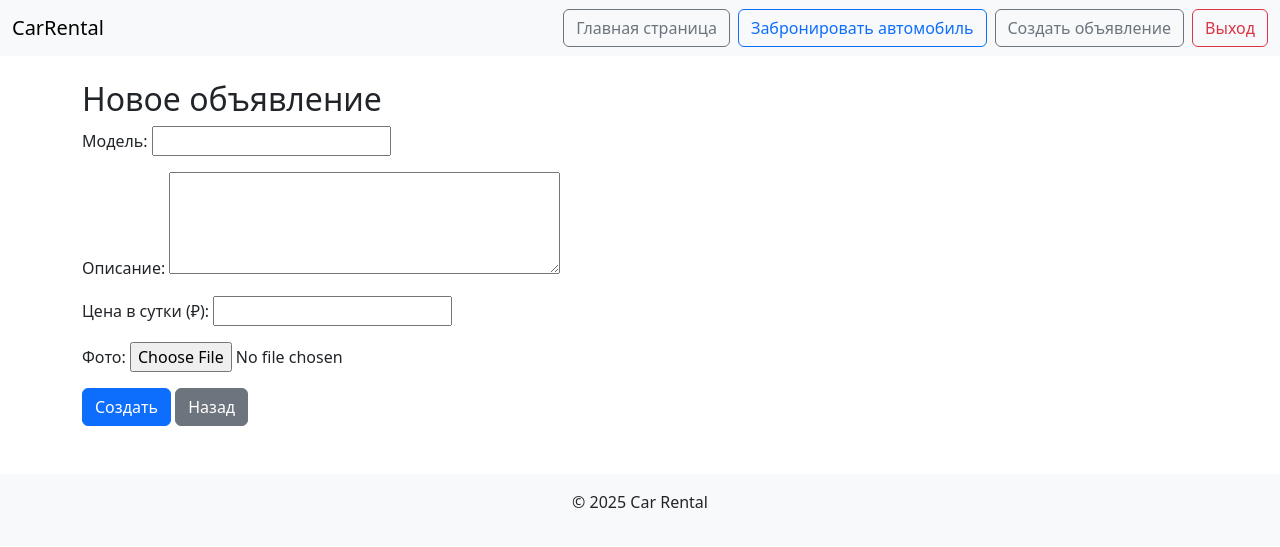
After one commit to NurbolUtegen/car_rental, a Django app: page /create-ad/ in a window 1280 px wide. The commit adds this page. Shown: the top 547 px of the page. Run offline with Django 4.2, Linux system fonts and the light colour scheme; a user stored in the database is signed in.

Commit message:
base.html and creating ad by user

```diff
--- a/main/forms.py
+++ b/main/forms.py
@@ -15,3 +15,15 @@ class BookingForm(forms.ModelForm):
     class Meta:
         model = Booking
         fields = ['start_date', 'end_date']
+
+
+from django import forms
+from .models import Car
+
+class CarForm(forms.ModelForm):
+    class Meta:
+        model = Car
+        fields = ['name', 'description', 'price', 'image']
+        widgets = {
+            'description': forms.Textarea(attrs={'rows': 4}),
+        }
--- a/main/models.py
+++ b/main/models.py
@@ -1,21 +1,22 @@
 from django.db import models
+from django.contrib.auth.models import User
 
 class Car(models.Model):
-    name = models.CharField(max_length=100)
-    description = models.TextField()
-    image = models.ImageField(upload_to='cars/')
+    name = models.CharField("Модель", max_length=100)
+    description = models.TextField("Описание")
+    price = models.DecimalField("Цена в сутки (₽)", max_digits=10, decimal_places=2)
+    image = models.ImageField("Фото", upload_to='cars/')
+    created_by = models.ForeignKey(User, on_delete=models.CASCADE, verbose_name="Создатель")
 
-    def _str_(self):
-        return self.name
-
-from django.contrib.auth.models import User
+    def __str__(self):
+        return f"{self.name} — {self.price}₽"
 
 class Booking(models.Model):
     user = models.ForeignKey(User, on_delete=models.CASCADE)
     car = models.ForeignKey(Car, on_delete=models.CASCADE)
-    start_date = models.DateField()
-    end_date = models.DateField()
-    created_at = models.DateTimeField(auto_now_add=True)
+    start_date = models.DateField("Дата начала")
+    end_date = models.DateField("Дата окончания")
+    created_at = models.DateTimeField("Создано", auto_now_add=True)
 
     def __str__(self):
         return f"{self.user.username} бронирует {self.car.name}"
--- /dev/null
+++ b/main/templates/base.html
@@ -0,0 +1,38 @@
+<!DOCTYPE html>
+<html lang="ru">
+<head>
+    <meta charset="UTF-8">
+    <title>{% block title %}Car Rental{% endblock %}</title>
+    <link href="https://cdn.jsdelivr.net/npm/bootstrap@5.3.0/dist/css/bootstrap.min.css" rel="stylesheet">
+</head>
+<body>
+
+<nav class="navbar navbar-expand-lg navbar-light bg-light">
+    <div class="container-fluid">
+        <a class="navbar-brand" href="{% url 'home' %}">CarRental</a>
+        <div class="d-flex ms-auto">
+            <a class="btn btn-outline-secondary me-2" href="{% url 'home' %}">Главная страница</a>
+            <a class="btn btn-outline-primary me-2" href="{% url 'car_list' %}">Забронировать автомобиль</a>
+            <a class="btn btn-outline-secondary me-2" href="{% url 'create_ad' %}">Создать объявление</a>
+            {% if user.is_authenticated %}
+                <form method="post" action="{% url 'logout' %}" class="d-inline">
+                    {% csrf_token %}
+                    <button type="submit" class="btn btn-outline-danger">Выход</button>
+                </form>
+            {% else %}
+                <a href="{% url 'login' %}" class="btn btn-outline-primary me-2">Вход</a>
+                <a href="{% url 'signup' %}" class="btn btn-primary">Регистрация</a>
+            {% endif %}
+        </div>
+    </div>
+</nav>
+
+<div class="container mt-4">
+    {% block content %}{% endblock %}
+</div>
+
+<footer class="bg-light text-center mt-5 p-3">
+    <p>&copy; 2025 Car Rental</p>
+</footer>
+
+<script src="https://cdn.jsdelivr.net/npm/bootstrap@5.3.0/dist/js/bootstrap.bundle.min.js
--- /dev/null
+++ b/main/templates/create_ad.html
@@ -0,0 +1,13 @@
+{% extends 'base.html' %}
+
+{% block title %}Создать объявление{% endblock %}
+
+{% block content %}
+<h2>Новое объявление</h2>
+<form method="post" enctype="multipart/form-data">
+    {% csrf_token %}
+    {{ form.as_p }}
+    <button type="submit" class="btn btn-primary">Создать</button>
+    <a href="{% url 'car_list' %}" class="btn btn-secondary">Назад</a>
+</form>
+{% endblock %}
--- a/main/urls.py
+++ b/main/urls.py
@@ -4,9 +4,10 @@ from django.contrib.auth import views as auth_views
 
 urlpatterns = [
     path('', views.home, name='home'),
+    path('cars/', views.car_list, name='car_list'),
     path('signup/', views.signup, name='signup'),
     path('login/', auth_views.LoginView.as_view(template_name='registration/login.html'), name='login'),
     path('logout/', auth_views.LogoutView.as_view(next_page='home'), name='logout'),
     path('book/<int:car_id>/', views.book_car, name='book_car'),
-
+    path('create-ad/', views.create_ad, name='create_ad'),
 ]
--- a/main/views.py
+++ b/main/views.py
@@ -17,8 +17,8 @@ def signup(request):
         form = SignUpForm(request.POST)
         if form.is_valid():
             user = form.save()
-            login(request, user)  # автоматический вход после регистрации
-            return redirect('home')  # можно поменять на нужную страницу
+            login(request, user)
+            return redirect('home')
     else:
         form = SignUpForm()
     return render(request, 'registration/signup.html', {'form': form})
@@ -37,7 +37,28 @@ def book_car(request, car_id):
             booking.car = car
             booking.user = request.user
             booking.save()
-            return redirect('home')  # или на страницу с подтверждением
+            return redirect('home')
     else:
         form = BookingForm()
     return render(request, 'booking.html', {'form': form, 'car': car})
+
+def car_list(request):
+    cars = Car.objects.all()
+    return render(request, 'car_list.html', {'cars': cars})
+
+
+from .forms import CarForm
+from django.contrib.auth.decorators import login_required
+
+@login_required
+def create_ad(request):
+    if request.method == 'POST':
+        form = CarForm(request.POST, request.FILES)
+        if form.is_valid():
+            car = form.save(commit=False)
+            car.created_by = request.user
+            car.save()
+            return redirect('car_list')
+    else:
+        form = CarForm()
+    return render(request, 'create_ad.html', {'form': form})
```
Also changed, not shown: main/templates/car_list.html (added, +23 -0 lines), main/templates/home.html (+8 -48 lines), db.sqlite3, main/migrations/0001_initial.py, main/migrations/0002_booking.py (deleted), media/cars/Toyota-Camry-V-80-2024-1_ueWF2Sx.jpg (added).
